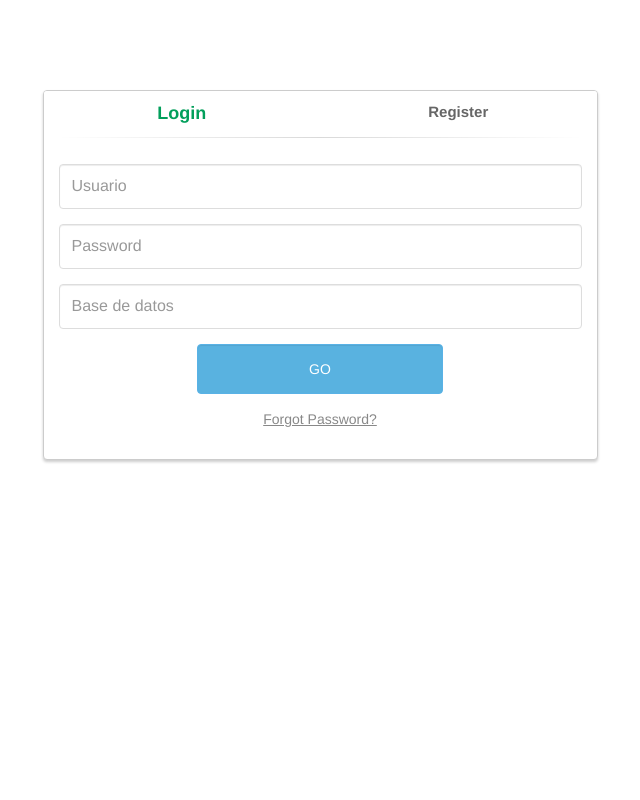
After one commit to Kr3n3r/PHP_projects, a PHP site: page /ejercicioGestionUsuarios/register.php in a window 1280 px wide. The commit adds this page. Shown: the whole page, without its empty margins (320-960 px from the left). Run offline with PHP 8.4, Linux system fonts and the light colour scheme; some libraries are stand-ins or nearby versions.

Commit message:
+gestionusuarios

```diff
--- /dev/null
+++ b/ejercicioGestionUsuarios/register.php
@@ -0,0 +1,74 @@
+<link href="//maxcdn.bootstrapcdn.com/bootstrap/3.3.0/css/bootstrap.min.css" rel="stylesheet" id="bootstrap-css">
+<script src="//maxcdn.bootstrapcdn.com/bootstrap/3.3.0/js/bootstrap.min.js"></script>
+<script src="//code.jquery.com/jquery-1.11.1.min.js"></script>
+<script src="script.js"></script>
+<link href="styles.css" rel="stylesheet"></script>
+<!------ Include the above in your HEAD tag ---------->
+
+<div class="container">
+    	<div class="row">
+			<div class="col-md-6 col-md-offset-3">
+				<div class="panel panel-login">
+					<div class="panel-heading">
+						<div class="row">
+							<div class="col-xs-6">
+								<a href="#" class="active" id="login-form-link">Login</a>
+							</div>
+							<div class="col-xs-6">
+								<a href="#" id="register-form-link">Register</a>
+							</div>
+						</div>
+						<hr>
+					</div>
+					<div class="panel-body">
+						<div class="row">
+							<div class="col-lg-12">
+								<form id="login-form" action="crear_base_datos.act.php" method="get" role="form" style="display: block;">
+									<div class="form-group">
+										<input type="text" name="user" id="username" tabindex="1" class="form-control" placeholder="Usuario" value="">
+									</div>
+									<div class="form-group">
+										<input type="password" name="password" id="password" tabindex="2" class="form-control" placeholder="Password">
+									</div>
+									<div class="form-group">
+										<input type="text" name="database" id="password" tabindex="2" class="form-control" placeholder="Base de datos">
+									</div>
+									<div class="form-group">
+										<div class="row">
+											<div class="col-sm-6 col-sm-offset-3">
+												<input type="submit" name="login-submit" id="login-submit" tabindex="4" class="form-control btn btn-login" value="GO">
+											</div>
+										</div>
+									</div>
+									<div class="form-group">
+										<div class="row">
+											<div class="col-lg-12">
+												<div class="text-center">
+													<a href="https://phpoll.com/recover" tabindex="5" class="forgot-password">Forgot Password?</a>
+												</div>
+											</div>
+										</div>
+									</div>
+								</form>
+								<form id="register-form" action="register.act.php" method="post" role="form" style="display: none;">
+									<div class="form-group">
+										<input type="text" name="username" id="username" tabindex="1" class="form-control" placeholder="Username" value="">
+									</div>
+									<div class="form-group">
+										<input type="email" name="email" id="email" tabindex="1" class="form-control" placeholder="Email Address" value="">
+									</div>
+									<div class="form-group">
+										<div class="row">
+											<div class="col-sm-6 col-sm-offset-3">
+												<input type="submit" name="register-submit" id="register-submit" tabindex="4" class="form-control btn btn-register" value="Register Now">
+											</div>
+										</div>
+									</div>
+								</form>
+							</div>
+						</div>
+					</div>
+				</div>
+			</div>
+		</div>
+	</div>
--- /dev/null
+++ b/ejercicioGestionUsuarios/script.js
@@ -0,0 +1,18 @@
+$(function() {
+
+    $('#login-form-link').click(function(e) {
+		$("#login-form").delay(100).fadeIn(100);
+ 		$("#register-form").fadeOut(100);
+		$('#register-form-link').removeClass('active');
+		$(this).addClass('active');
+		e.preventDefault();
+	});
+	$('#register-form-link').click(function(e) {
+		$("#register-form").delay(100).fadeIn(100);
+ 		$("#login-form").fadeOut(100);
+		$('#login-form-link').removeClass('active');
+		$(this).addClass('active');
+		e.preventDefault();
+	});
+
+});
--- /dev/null
+++ b/ejercicioGestionUsuarios/styles.css
@@ -0,0 +1,99 @@
+body {
+    padding-top: 90px;
+}
+.panel-login {
+	border-color: #ccc;
+	-webkit-box-shadow: 0px 2px 3px 0px rgba(0,0,0,0.2);
+	-moz-box-shadow: 0px 2px 3px 0px rgba(0,0,0,0.2);
+	box-shadow: 0px 2px 3px 0px rgba(0,0,0,0.2);
+}
+.panel-login>.panel-heading {
+	color: #00415d;
+	background-color: #fff;
+	border-color: #fff;
+	text-align:center;
+}
+.panel-login>.panel-heading a{
+	text-decoration: none;
+	color: #666;
+	font-weight: bold;
+	font-size: 15px;
+	-webkit-transition: all 0.1s linear;
+	-moz-transition: all 0.1s linear;
+	transition: all 0.1s linear;
+}
+.panel-login>.panel-heading a.active{
+	color: #029f5b;
+	font-size: 18px;
+}
+.panel-login>.panel-heading hr{
+	margin-top: 10px;
+	margin-bottom: 0px;
+	clear: both;
+	border: 0;
+	height: 1px;
+	background-image: -webkit-linear-gradient(left,rgba(0, 0, 0, 0),rgba(0, 0, 0, 0.15),rgba(0, 0, 0, 0));
+	background-image: -moz-linear-gradient(left,rgba(0,0,0,0),rgba(0,0,0,0.15),rgba(0,0,0,0));
+	background-image: -ms-linear-gradient(left,rgba(0,0,0,0),rgba(0,0,0,0.15),rgba(0,0,0,0));
+	background-image: -o-linear-gradient(left,rgba(0,0,0,0),rgba(0,0,0,0.15),rgba(0,0,0,0));
+}
+.panel-login input[type="text"],.panel-login input[type="email"],.panel-login input[type="password"] {
+	height: 45px;
+	border: 1px solid #ddd;
+	font-size: 16px;
+	-webkit-transition: all 0.1s linear;
+	-moz-transition: all 0.1s linear;
+	transition: all 0.1s linear;
+}
+.panel-login input:hover,
+.panel-login input:focus {
+	outline:none;
+	-webkit-box-shadow: none;
+	-moz-box-shadow: none;
+	box-shadow: none;
+	border-color: #ccc;
+}
+.btn-login {
+	background-color: #59B2E0;
+	outline: none;
+	color: #fff;
+	font-size: 14px;
+	height: auto;
+	font-weight: normal;
+	padding: 14px 0;
+	text-transform: uppercase;
+	border-color: #59B2E6;
+}
+.btn-login:hover,
+.btn-login:focus {
+	color: #fff;
+	background-color: #53A3CD;
+	border-color: #53A3CD;
+}
+.forgot-password {
+	text-decoration: underline;
+	color: #888;
+}
+.forgot-password:hover,
+.forgot-password:focus {
+	text-decoration: underline;
+	color: #666;
+}
+
+.btn-register {
+	background-color: #1CB94E;
+	outline: none;
+	color: #fff;
+	font-size: 14px;
+	height: auto;
+	font-weight: normal;
+	padding: 14px 0;
+	text-transform: uppercase;
+	border-color: #1CB94A;
+}
+.btn-register:hover,
+.btn-register:focus {
+	color: #fff;
+	background-color: #1CA347;
+	border-color: #1CA347;
+}
--- a/utils.php
+++ b/utils.php
@@ -30,6 +30,6 @@ $user="sakila";
 $password="sakila";
 $dbname="sakila";
 
-$con = new mysqli($host, $user, $password, $dbname, $port, $socket)
-or die ('Could not connect to the database server' . mysqli_connect_error());
+// $con = new mysqli($host, $user, $password, $dbname, $port, $socket)
+// or die ('Could not connect to the database server' . mysqli_connect_error());
 ?>
```
Also changed, not shown: ejercicioGestionUsuarios/crear_base_datos.act.php (added, +17 -0 lines), ejercicioGestionUsuarios/register.act.php (added, +41 -0 lines).
